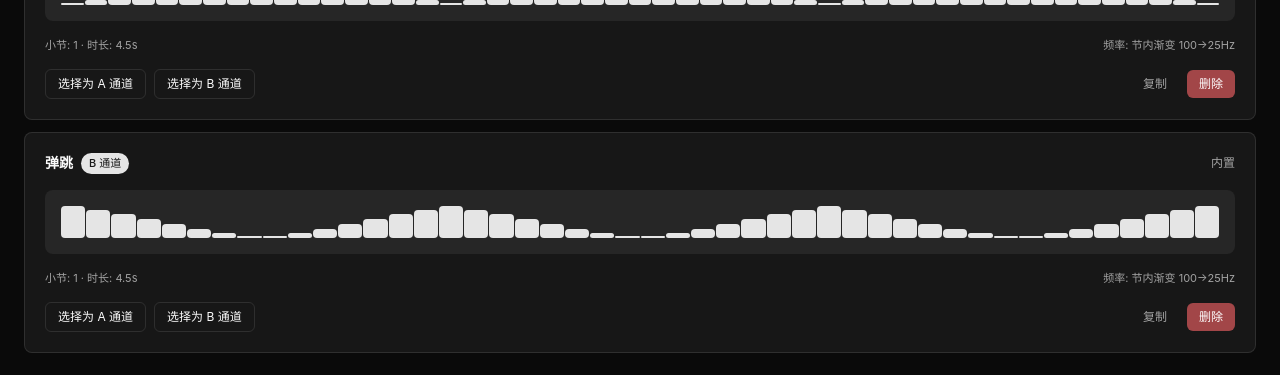
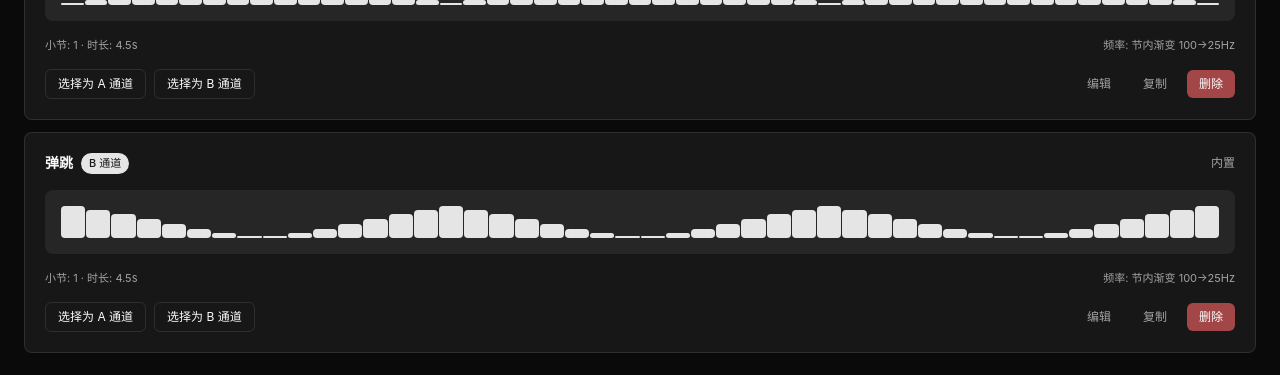
Before and after one commit to qiekn/coyote-claw, a React (Vite) app: page / in a window 1280 px wide. Both pictures are taken after a click on the button "波形管理器". Shown: the part 241-616 px from the top of the page. Built offline with nearby package versions, Linux system fonts and the light colour scheme; the HTML template or start-up script is replaced by a standard one.

Commit message:
fix: restore missing 编辑 button text in waveform manager

```diff
--- a/src/components/WaveformManager.tsx
+++ b/src/components/WaveformManager.tsx
@@ -80,6 +80,7 @@ function WaveListItem({ wave, onEdit }: { wave: WaveItem; onEdit: () => void })
         </button>
         <div className="ml-auto flex items-center gap-2">
           <button onClick={onEdit} className="rounded-md px-3 py-1.5 text-xs text-[var(--muted-foreground)] hover:bg-[var(--secondary)]">
+            编辑
           </button>
           <button className="rounded-md px-3 py-1.5 text-xs text-[var(--muted-foreground)] hover:bg-[var(--secondary)]">
             复制
```
